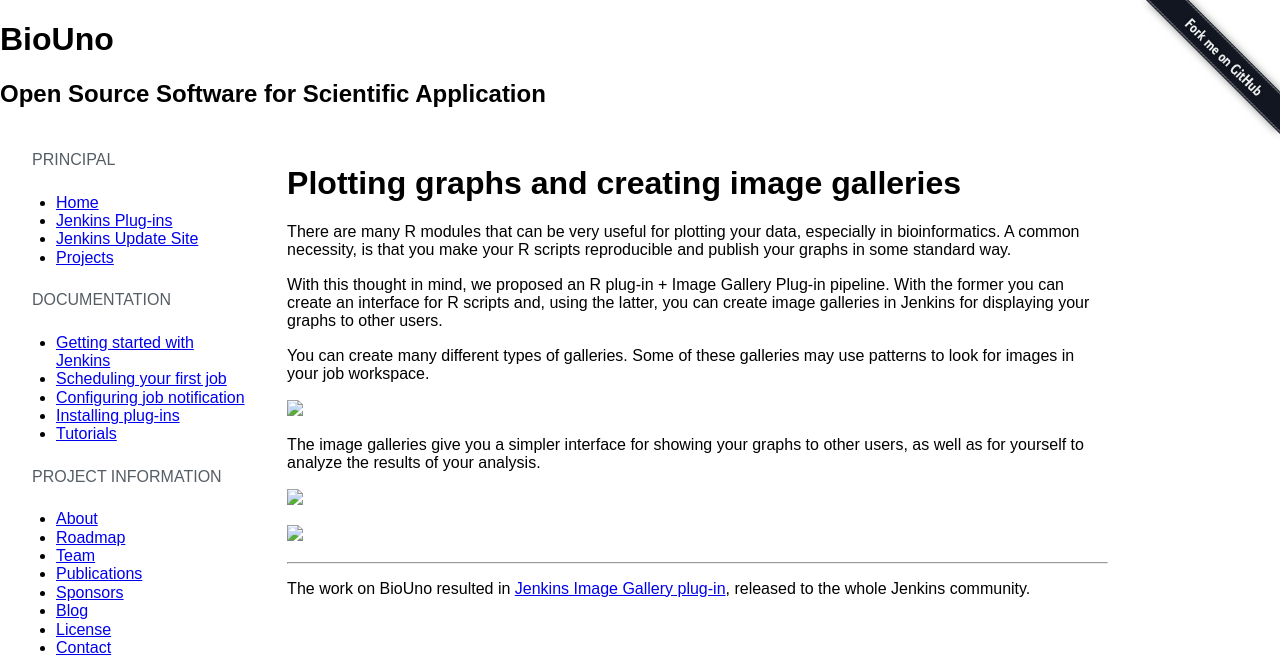
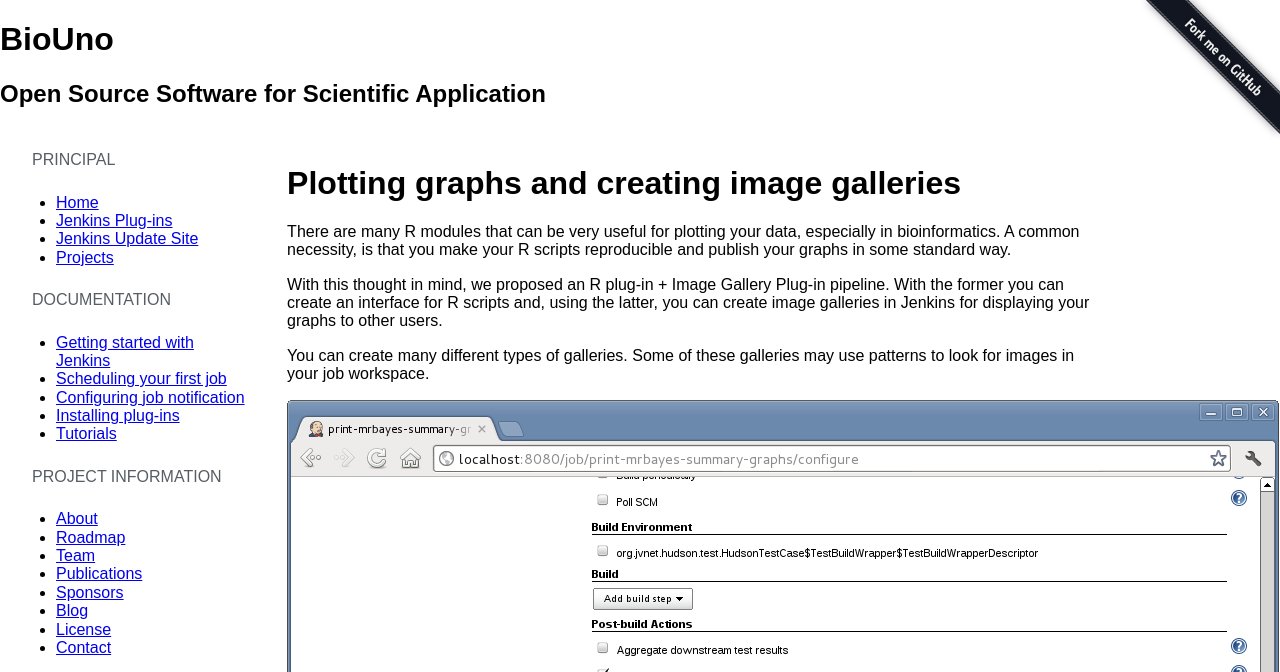
Before and after one commit to biouno/biouno.github.io, a Jekyll site: the page built from tutorials/plotting-graphs-and-creating-image-galeries.md, in a window 1280 px wide. Shown: the top 672 px of the page. Built offline with Jekyll 4.4.1, drawn with Linux system fonts in a browser that asks for light colours; nearby versions of some CDN libraries; some web fonts are replaced; library files that are not in the unit come from our copies; comment, search, counter and statistics services are not loaded; grey boxes are pictures that could not be loaded.

Commit message:
Try again with baseurl

```diff
--- a/tutorials/plotting-graphs-and-creating-image-galeries.md
+++ b/tutorials/plotting-graphs-and-creating-image-galeries.md
@@ -20,8 +20,8 @@
 </p>
 
 <p class="center">
-	<a href="{{ site.url }}assets/img/tutorials/plotting-graphs-and-creating-image-galeries/screenshot_ig_001.png">
-		<img src="{{ site.url }}assets/img/tutorials/plotting-graphs-and-creating-image-galeries/screenshot_ig_001.png">
+	<a href="{{ site.baseurl }}/assets/img/tutorials/plotting-graphs-and-creating-image-galeries/screenshot_ig_001.png">
+		<img src="{{ site.baseurl }}/assets/img/tutorials/plotting-graphs-and-creating-image-galeries/screenshot_ig_001.png">
 	</a>
 </p>
 
@@ -31,14 +31,14 @@
 </p>
 
 <p class="center">
-	<a href="{{ site.url }}assets/img/tutorials/plotting-graphs-and-creating-image-galeries/screenshot_ig_002.png">
-		<img src="{{ site.url }}assets/img/tutorials/plotting-graphs-and-creating-image-galeries/screenshot_ig_002.png">
+	<a href="{{ site.baseurl }}/assets/img/tutorials/plotting-graphs-and-creating-image-galeries/screenshot_ig_002.png">
+		<img src="{{ site.baseurl }}/assets/img/tutorials/plotting-graphs-and-creating-image-galeries/screenshot_ig_002.png">
 	</a>
 </p>
 
 <p class="center">
-	<a href="{{ site.url }}assets/img/tutorials/plotting-graphs-and-creating-image-galeries/screenshot_ig_003.png">
-		<img src="{{ site.url }}assets/img/tutorials/plotting-graphs-and-creating-image-galeries/screenshot_ig_003.png">
+	<a href="{{ site.baseurl }}/assets/img/tutorials/plotting-graphs-and-creating-image-galeries/screenshot_ig_003.png">
+		<img src="{{ site.baseurl }}/assets/img/tutorials/plotting-graphs-and-creating-image-galeries/screenshot_ig_003.png">
 	</a>
 </p>
 
```
